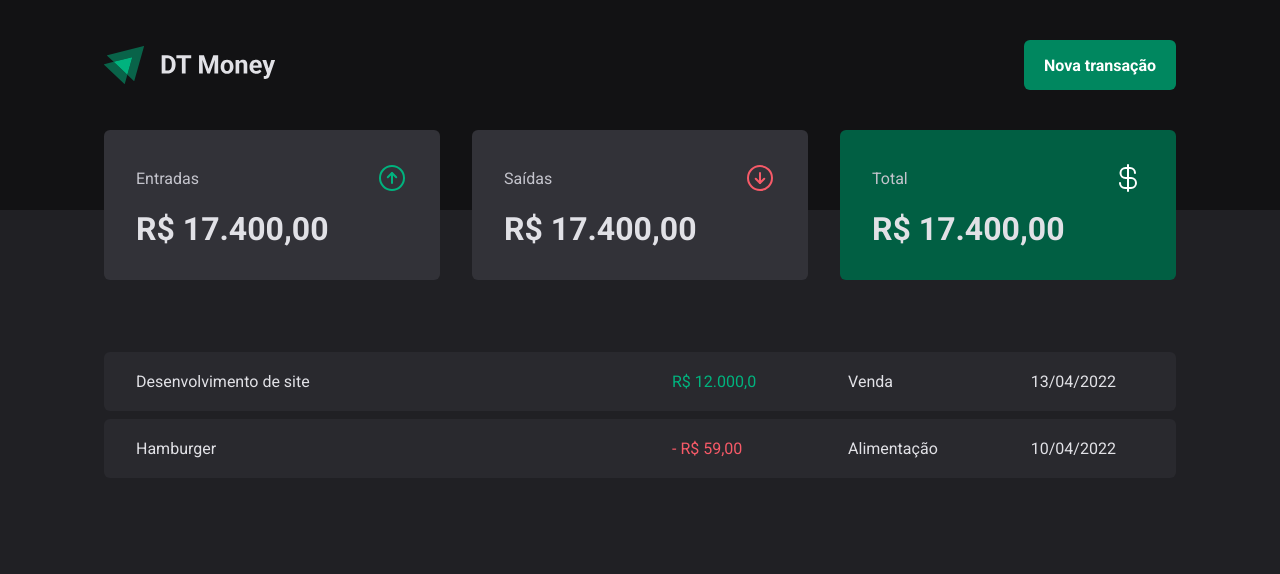
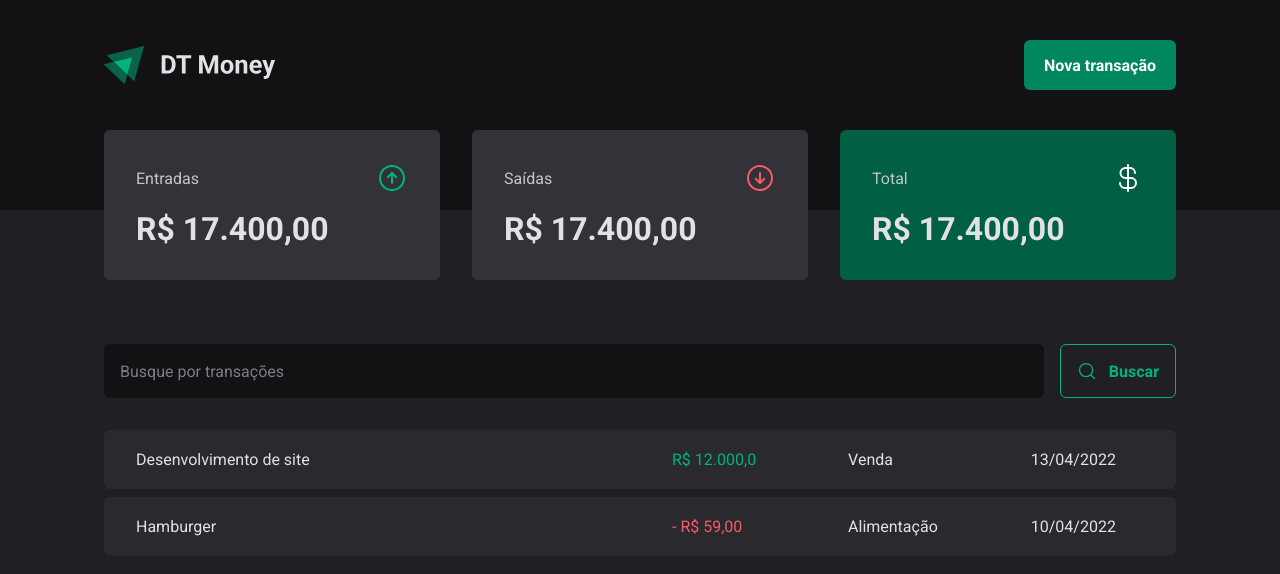
Before and after one commit to George-b1t/ignite-dt-money, a React (Vite) app: page / in a window 1280 px wide. Shown: the top 574 px of the page. Built offline with nearby package versions, Linux system fonts and the light colour scheme.

Commit message:
Componente: SearchForm

```diff
--- /dev/null
+++ b/src/pages/Transactions/components/SearchForm/index.tsx
@@ -0,0 +1,18 @@
+import { MagnifyingGlass } from "phosphor-react"
+import { SearchFormContainer } from "./styles"
+
+function SearchForm() {
+  return (
+    <SearchFormContainer>
+      <input type="text" placeholder="Busque por transações" />
+
+      <button type="submit">
+        <MagnifyingGlass size={20} />
+
+        Buscar
+      </button>
+    </SearchFormContainer>
+  )
+}
+
+export { SearchForm }
--- /dev/null
+++ b/src/pages/Transactions/components/SearchForm/styles.ts
@@ -0,0 +1,42 @@
+import styled from "styled-components"
+
+export const SearchFormContainer = styled.form`
+  display: flex;
+  gap: 1rem;
+
+  input {
+    flex: 1;
+    border-radius: 6px;
+    border: 0;
+    background: ${props => props.theme["gray-900"]};
+    color: ${props => props.theme["gray-300"]};
+    padding: 1rem;
+
+    &::placeholder {
+      color: ${props => props.theme["gray-500"]};
+    }
+  }
+
+  button {
+    display: flex;
+    align-items: center;
+    gap: 0.75rem;
+
+    border: 0;
+    padding: 1rem;
+    background: transparent;
+    border: 1px solid ${props => props.theme["green-300"]};
+    color: ${props => props.theme["green-300"]};
+    font-weight: bold;
+    border-radius: 6px;
+
+    cursor: pointer;
+
+    &:hover {
+      background: ${props => props.theme["green-500"]};
+      border-color: ${props => props.theme["green-500"]};
+      color: ${props => props.theme.white};
+      transition: background-color 0.2s, color 0.2s, border-color 0.2s;
+    }
+  }
+`
--- a/src/pages/Transactions/index.tsx
+++ b/src/pages/Transactions/index.tsx
@@ -1,5 +1,6 @@
 import { Header } from "../../components/Header"
 import { Summary } from "../../components/Summary"
+import { SearchForm } from "./components/SearchForm"
 import { PriceHighlight, TransactionsContainer, TransactionsTable } from "./styles"
 
 function Transactions() {
@@ -9,6 +10,8 @@
       <Summary />
 
       <TransactionsContainer>
+        <SearchForm />
+
         <TransactionsTable>
           <tbody>
             <tr>
--- a/src/pages/Transactions/styles.ts
+++ b/src/pages/Transactions/styles.ts
@@ -11,7 +11,7 @@
   width: 100%;
   border-collapse: separate;
   border-spacing: 0 0.5rem;
-  /* margin-top: 1.5rem; */
+  margin-top: 1.5rem;
 
   td {
     padding: 1.25rem 2rem;
```
